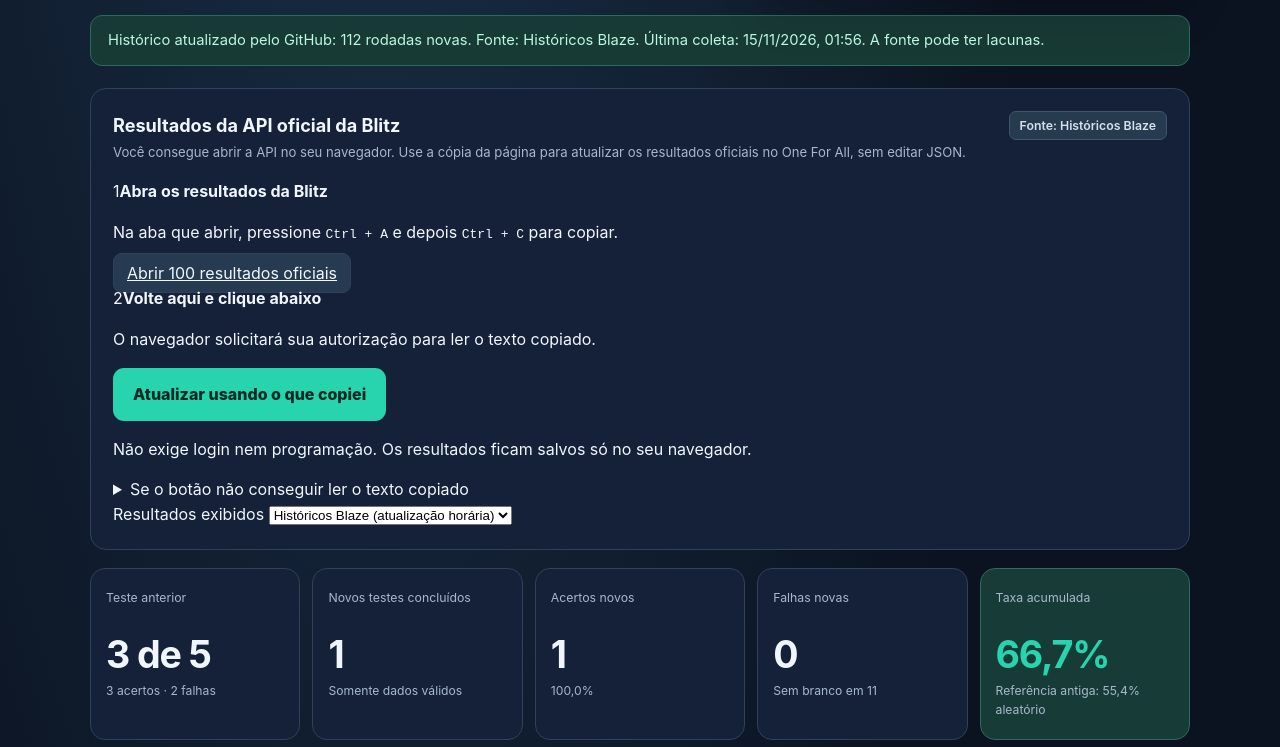
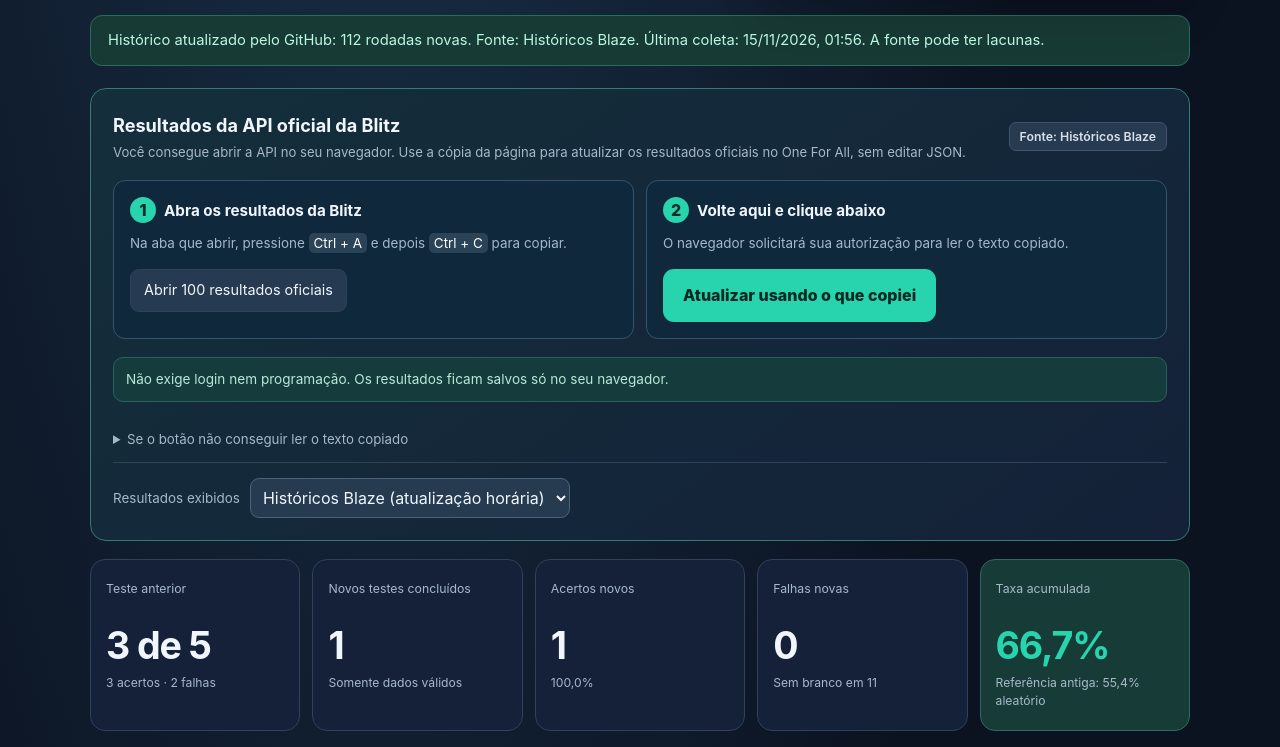
Before and after one commit to Stormthunder114/calculador-branco-one-for-all, a plain HTML site: page index.html in a window 1280 px wide. Shown: the part 495-1242 px from the top of the page. Drawn offline with Linux system fonts and the light colour scheme.

Commit message:
Estiliza importação fácil da API oficial no desktop e celular

```diff
--- a/style.css
+++ b/style.css
@@ -94,3 +94,22 @@ footer{border-top:1px solid var(--stroke);padding-top:20px;text-align:center;fon
 .paste-actions label{flex-wrap:wrap}.paste-actions button{font-weight:700}
 .external-reference{font-size:.83rem;white-space:nowrap}
 @media(max-width:650px){.color-distribution{grid-template-columns:1fr}.color-distribution div{padding:9px 12px}.sample-toolbar select{max-width:175px}.paste-actions{display:block}.paste-actions button{margin-top:12px;width:100%}}
+
+
+.official-import{border-color:#347a76;background:linear-gradient(145deg,#142f3b,#142138)}
+.official-import .section-heading{align-items:center}
+.import-steps{display:grid;grid-template-columns:1fr 1fr;gap:12px;margin:18px 0}
+.import-steps>div{background:#10283c;border:1px solid #35546d;border-radius:12px;padding:16px}
+.step-number{display:inline-grid;place-items:center;width:26px;height:26px;border-radius:50%;background:var(--teal);color:#092a29;margin-right:8px;font-weight:800}
+.import-steps strong{font-size:.95rem}
+.import-steps p{margin:10px 0 15px;font-size:.84rem;color:var(--muted)}
+.import-link{display:inline-block;text-decoration:none;font-size:.9rem}
+.import-message{font-size:.85rem;color:#b7e9d8;background:#163b3c;border:1px solid #2b615d;border-radius:10px;padding:11px 12px}
+.official-import details{border-bottom:1px solid var(--stroke);padding:13px 0}
+.official-import summary{cursor:pointer;font-size:.83rem;color:var(--muted)}
+.official-import textarea{display:block;width:100%;background:#0e2335;color:var(--txt);border:1px solid #4d647a;border-radius:10px;padding:12px;margin-bottom:9px;resize:vertical}
+.official-import kbd{font-family:inherit;color:#fff;background:#2b4356;border-radius:5px;padding:2px 5px}
+.source-control{display:flex;gap:10px;align-items:center;justify-content:flex-start;flex-wrap:wrap;margin-top:15px}
+.source-control label{font-size:.84rem;color:var(--muted)}
+.source-control select{background:#263b50;color:var(--txt);border:1px solid #496479;border-radius:9px;padding:8px;font:inherit;max-width:100%}
+@media(max-width:680px){.import-steps{grid-template-columns:1fr}.official-import .section-heading{align-items:start}.import-steps>div{padding:13px}}
```
